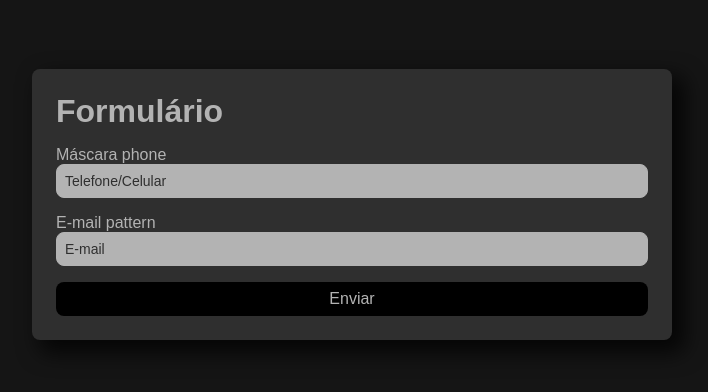
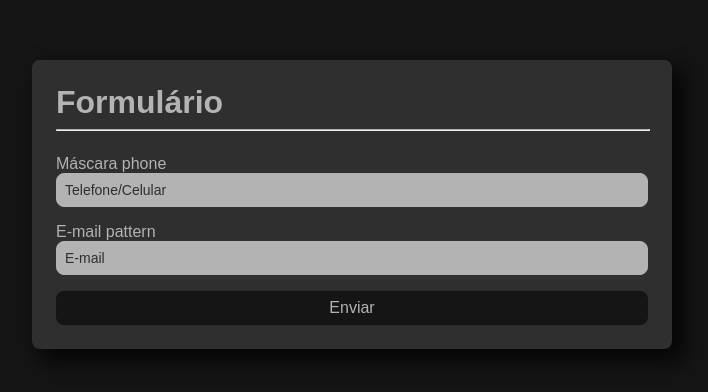
Before and after one commit to xMatheusLopes/angular-utils, an Angular app: page /masks in a window 1280 px wide. Shown: the part 188-580 px from the top of the page, without its empty margins (288-996 px from the left). Built offline with nearby package versions, Linux system fonts and the light colour scheme.

Commit message:
Ajuste layout

```diff
--- a/src/app/masks/masks.component.html
+++ b/src/app/masks/masks.component.html
@@ -1,6 +1,9 @@
 <div class="container">
     <form [formGroup]="form" (ngSubmit)="submit()">
-        <h1>Formulário</h1>
+        <div>
+            <h1>Formulário</h1>
+            <hr>
+        </div>
         <div class="item">
             <label for="phone">Máscara phone</label>
             <input formControlName="phone" id="phone" type="text" (keyup)="printPhone()" placeholder="Telefone/Celular" appPhoneMask>
--- a/src/app/masks/masks.component.scss
+++ b/src/app/masks/masks.component.scss
@@ -57,17 +57,24 @@ form {
         color: $color-highlight
     }
 
-    h1 {
-        font-family: sans-serif;
-        margin: 0;
-        color: $color-accent;
+    div {
+        h1 {
+            font-family: sans-serif;
+            margin: 0;
+            color: $color-accent;
+        }
+
+        hr {
+            width: 100%;
+            border-top: 1px solid #b3b3b3;
+        }
     }
 
     button {
         padding: 8px;
         font-family: sans-serif;
         font-size: 16px;
-        background-color: black;
+        background-color: #151515;
         color: $color-accent;
         border: none;
         border-radius: 8px;
--- a/src/app/utils/phone-mask.directive.ts
+++ b/src/app/utils/phone-mask.directive.ts
@@ -11,7 +11,7 @@ import { ControlValueAccessor, NG_VALUE_ACCESSOR } from '@angular/forms';
     }
   ]
 })
-export class PhoneMaskDirective implements ControlValueAccessor{
+export class PhoneMaskDirective implements ControlValueAccessor {
   el: any;
   @Input() phone: string;
 
```
